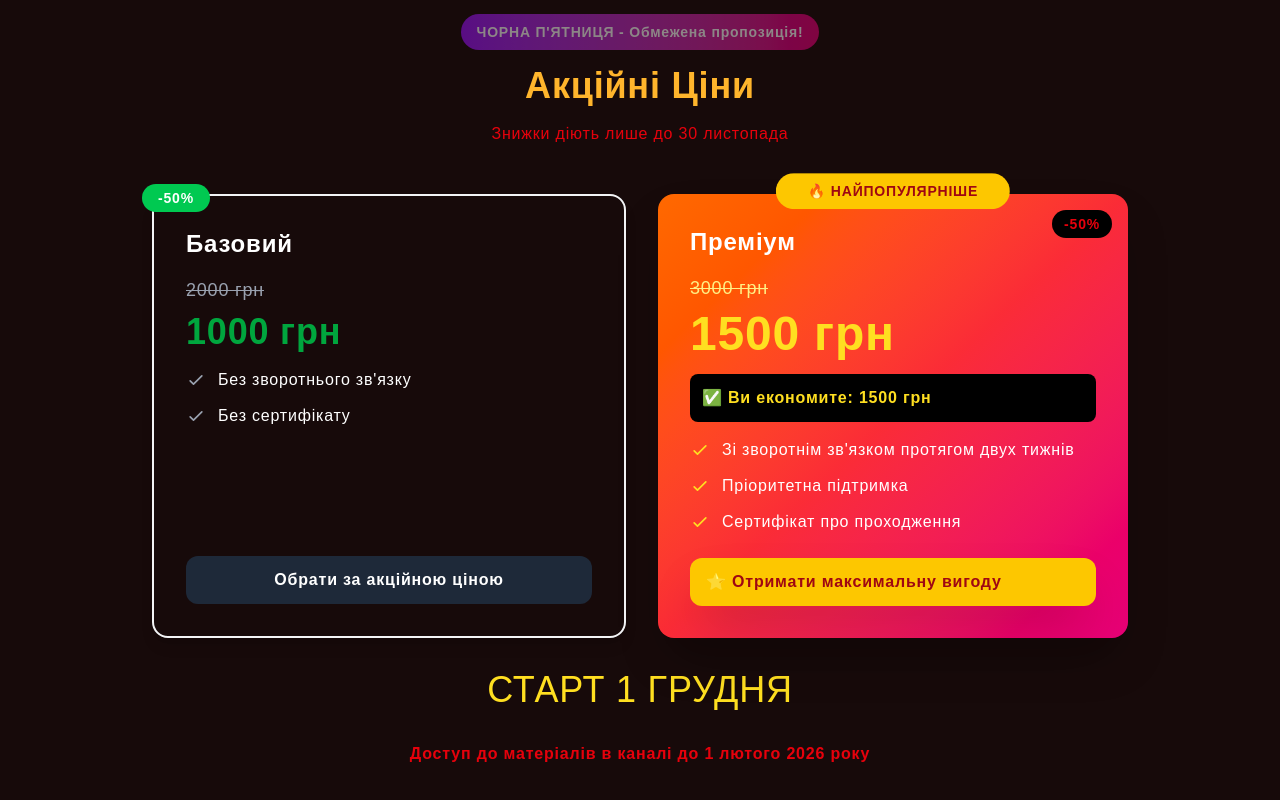
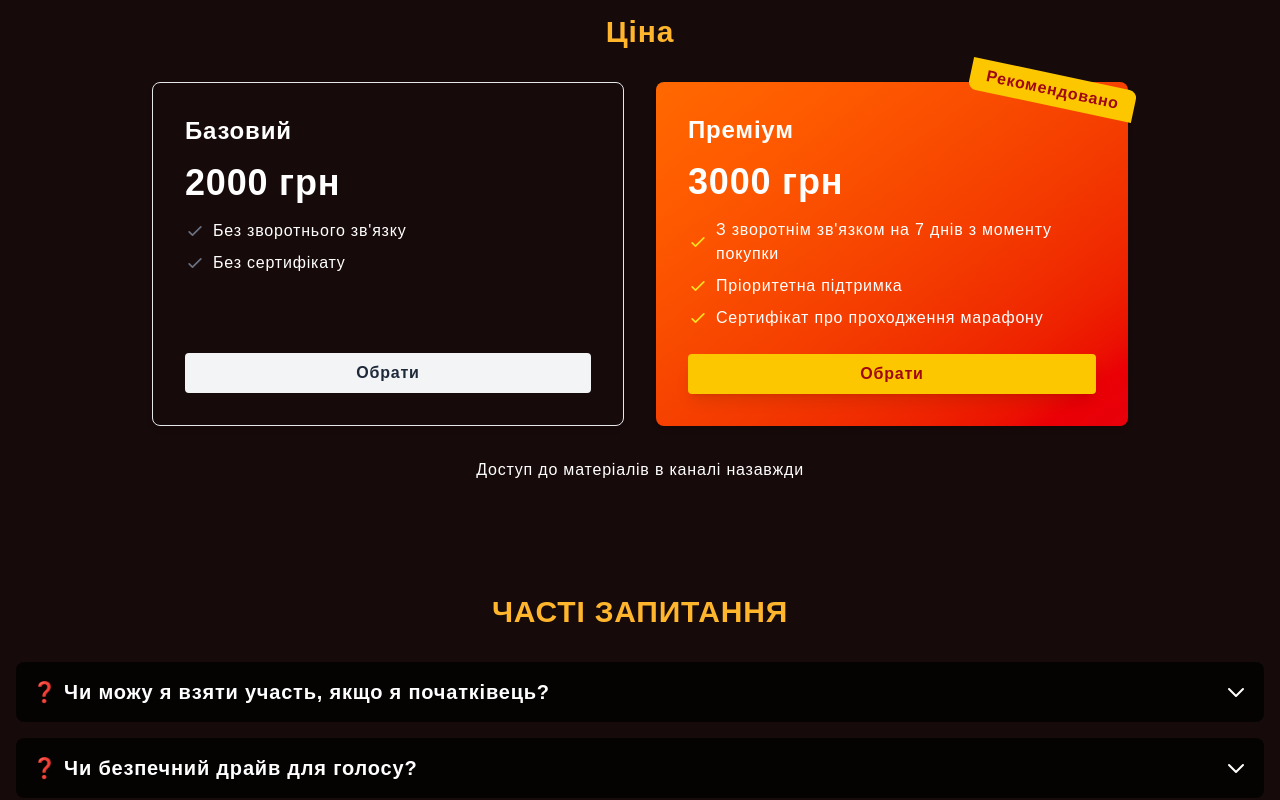
Before and after one commit to GrigoriyShkarta/fireUpYourDriveUa, a Next.js app: page / in a window 1280 px wide. Shown: the part 5300-6100 px from the top of the page. Built offline with nearby package versions, Linux system fonts and the light colour scheme; a web font is replaced by a local one.

Commit message:
fixed price

```diff
--- a/components/Price.tsx
+++ b/components/Price.tsx
@@ -1,244 +1,244 @@
-// export default function Price() {
-// 	return (
-// 		<div className='py-16 px-6 max-w-5xl mx-auto w-full'>
-// 			<h2 className='text-3xl font-bold mb-8 text-center'>Ціна</h2>
-//
-// 			<div className='grid md:grid-cols-2 gap-8'>
-// 				{/* Базовый вариант */}
-// 				<div className='bg-gray p-8 rounded-lg shadow-md border border-gray-200 flex flex-col justify-between'>
-// 					<div>
-// 						<h3 className='text-2xl font-semibold mb-4'>Базовий</h3>
-// 						<p className='text-4xl font-bold mb-4'>2000 грн</p>
-// 						<ul className='space-y-2'>
-// 							<li className='flex items-center'>
-// 								<svg
-// 									className='w-5 h-5 mr-2 text-gray-500'
-// 									fill='none'
-// 									stroke='currentColor'
-// 									viewBox='0 0 24 24'
-// 									xmlns='http://www.w3.org/2000/svg'
-// 								>
-// 									<path
-// 										strokeLinecap='round'
-// 										strokeLinejoin='round'
-// 										strokeWidth='2'
-// 										d='M5 13l4 4L19 7'
-// 									></path>
-// 								</svg>
-// 								Без зворотнього зв&apos;язку
-// 							</li>
-// 							<li className='flex items-center'>
-// 								<svg
-// 									className='w-5 h-5 mr-2 text-gray-500'
-// 									fill='none'
-// 									stroke='currentColor'
-// 									viewBox='0 0 24 24'
-// 									xmlns='http://www.w3.org/2000/svg'
-// 								>
-// 									<path
-// 										strokeLinecap='round'
-// 										strokeLinejoin='round'
-// 										strokeWidth='2'
-// 										d='M5 13l4 4L19 7'
-// 									></path>
-// 								</svg>
-// 								Без сертифікату
-// 							</li>
-// 						</ul>
-// 					</div>
-// 					<a href='https://t.me/yana_vocalcoach'>
-// 						<button className='mt-6 w-full bg-gray-100 hover:bg-gray-200 text-gray-800 font-bold py-2 px-4 rounded transition cursor-pointer'>
-// 							<a href='https://t.me/yana_vocalcoach'>Обрати</a>
-// 						</button>
-// 					</a>
-// 				</div>
-//
-// 				{/* Премиум вариант с "огненным" стилем */}
-// 				<div className='relative p-8 rounded-lg shadow-md bg-gradient-to-br from-orange-500 to-red-600 text-white transform hover:scale-105 transition duration-300'>
-// 					{/* Декоративный элемент "популярно" */}
-// 					<div className='absolute top-0 right-0 bg-yellow-400 text-red-800 font-bold px-4 py-1 rounded-bl-lg rounded-tr-lg transform rotate-12 translate-x-2 -translate-y-2'>
-// 						Рекомендовано
-// 					</div>
-// 					<h3 className='text-2xl font-semibold mb-4'>Преміум</h3>
-// 					<p className='text-4xl font-bold mb-4'>3000 грн</p>
-// 					<ul className='space-y-2'>
-// 						<li className='flex items-center'>
-// 							<svg
-// 								className='w-5 h-5 mr-2 text-yellow-300 flex-shrink-0'
-// 								fill='none'
-// 								stroke='currentColor'
-// 								viewBox='0 0 24 24'
-// 								xmlns='http://www.w3.org/2000/svg'
-// 							>
-// 								<path
-// 									strokeLinecap='round'
-// 									strokeLinejoin='round'
-// 									strokeWidth='2'
-// 									d='M5 13l4 4L19 7'
-// 								></path>
-// 							</svg>
-// 							З зворотнім зв&apos;язком на 7 днів з моменту покупки
-// 						</li>
-// 						<li className='flex items-center'>
-// 							<svg
-// 								className='w-5 h-5 mr-2 text-yellow-300 flex-shrink-0'
-// 								fill='none'
-// 								stroke='currentColor'
-// 								viewBox='0 0 24 24'
-// 								xmlns='http://www.w3.org/2000/svg'
-// 							>
-// 								<path
-// 									strokeLinecap='round'
-// 									strokeLinejoin='round'
-// 									strokeWidth='2'
-// 									d='M5 13l4 4L19 7'
-// 								></path>
-// 							</svg>
-// 							Пріоритетна підтримка
-// 						</li>
-// 						<li className='flex items-center'>
-// 							<svg
-// 								className='w-5 h-5 mr-2 text-yellow-300 flex-shrink-0'
-// 								fill='none'
-// 								stroke='currentColor'
-// 								viewBox='0 0 24 24'
-// 								xmlns='http://www.w3.org/2000/svg'
-// 							>
-// 								<path
-// 									strokeLinecap='round'
-// 									strokeLinejoin='round'
-// 									strokeWidth='2'
-// 									d='M5 13l4 4L19 7'
-// 								></path>
-// 							</svg>
-// 							Сертифікат про проходження марафону
-// 						</li>
-// 					</ul>
-// 					<a href='https://t.me/yana_vocalcoach'>
-// 						<button className='mt-6 w-full bg-yellow-400 hover:bg-yellow-300 text-red-800 font-bold py-2 px-4 rounded transition shadow-lg hover:shadow-xl cursor-pointer'>
-// 							Обрати
-// 						</button>
-// 					</a>
-// 				</div>
-// 			</div>
-//
-// 			<p className='text-center mt-8'>Доступ до матеріалів в каналі назавжди</p>
-// 		</div>
-// 	)
-// }
-
 export default function Price() {
 	return (
 		<div className='py-16 px-6 max-w-5xl mx-auto w-full'>
-      {/* Заголовок с акционным баннером */}
-      <div className='text-center mb-12'>
-        <div className='bg-gradient-to-r from-purple-600 to-pink-600 text-white text-sm font-bold py-2 px-4 rounded-full inline-block mb-4 animate-pulse'>
-          ЧОРНА П&#39;ЯТНИЦЯ - Обмежена пропозиція!
-        </div>
-        <h2 className='text-4xl font-bold mb-4'>Акційні Ціни</h2>
-        <p className='text-red-600'>Знижки діють лише до 30 листопада</p>
-      </div>
+			<h2 className='text-3xl font-bold mb-8 text-center'>Ціна</h2>
 
-      <div className="flex flex-col md:flex-row gap-8">
-        {/* Базовый вариант с акционной ценой */}
-        <div className='flex-1 p-8 rounded-2xl shadow-lg border-2 border-gray-100 flex flex-col justify-between relative'>
-          {/* Акционный стикер */}
-          <div className='absolute -top-3 -left-3 bg-green-500 text-white px-4 py-1 rounded-full text-sm font-bold'>
-            -50%
-          </div>
-
+			<div className='grid md:grid-cols-2 gap-8'>
+				{/* Базовый вариант */}
+				<div className='bg-gray p-8 rounded-lg shadow-md border border-gray-200 flex flex-col justify-between'>
 					<div>
 						<h3 className='text-2xl font-semibold mb-4'>Базовий</h3>
-
-            {/* Старая цена зачеркнута */}
-            <div className='mb-2'>
-              <span className='text-gray-400 line-through text-lg'>2000 грн</span>
-            </div>
-
-            {/* Новая акционная цена */}
-            <p className='text-4xl font-bold mb-4 text-green-600'>1000 грн</p>
-
-            <ul className='space-y-3'>
+						<p className='text-4xl font-bold mb-4'>2000 грн</p>
+						<ul className='space-y-2'>
 							<li className='flex items-center'>
-                <svg className='w-5 h-5 mr-3 text-gray-400' fill='none' stroke='currentColor' viewBox='0 0 24 24'>
-                  <path strokeLinecap='round' strokeLinejoin='round' strokeWidth='2' d='M5 13l4 4L19 7'></path>
+								<svg
+									className='w-5 h-5 mr-2 text-gray-500'
+									fill='none'
+									stroke='currentColor'
+									viewBox='0 0 24 24'
+									xmlns='http://www.w3.org/2000/svg'
+								>
+									<path
+										strokeLinecap='round'
+										strokeLinejoin='round'
+										strokeWidth='2'
+										d='M5 13l4 4L19 7'
+									></path>
 								</svg>
-                Без зворотнього зв&#39;язку
+								Без зворотнього зв&apos;язку
 							</li>
 							<li className='flex items-center'>
-                <svg className='w-5 h-5 mr-3 text-gray-400' fill='none' stroke='currentColor' viewBox='0 0 24 24'>
-                  <path strokeLinecap='round' strokeLinejoin='round' strokeWidth='2' d='M5 13l4 4L19 7'></path>
+								<svg
+									className='w-5 h-5 mr-2 text-gray-500'
+									fill='none'
+									stroke='currentColor'
+									viewBox='0 0 24 24'
+									xmlns='http://www.w3.org/2000/svg'
+								>
+									<path
+										strokeLinecap='round'
+										strokeLinejoin='round'
+										strokeWidth='2'
+										d='M5 13l4 4L19 7'
+									></path>
 								</svg>
 								Без сертифікату
 							</li>
 						</ul>
 					</div>
 					<a href='https://t.me/yana_vocalcoach'>
-          <button className='mt-6 w-full bg-gray-800 hover:bg-gray-900 text-white font-bold py-3 px-4 rounded-xl transition-all duration-300 cursor-pointer hover:scale-105'>
-            Обрати за акційною ціною
+						<button className='mt-6 w-full bg-gray-100 hover:bg-gray-200 text-gray-800 font-bold py-2 px-4 rounded transition cursor-pointer'>
+							<a href='https://t.me/yana_vocalcoach'>Обрати</a>
 						</button>
 					</a>
 				</div>
 
-        {/* Премиум вариант с максимальной скидкой */}
-        <div className='flex-1 relative p-8 rounded-2xl shadow-2xl bg-gradient-to-br from-orange-500 via-red-500 to-pink-600 text-white transform hover:scale-105 transition duration-300'>
-          {/* Верхний стикер "Топ предложение" */}
-          <div className='absolute -top-3 left-1/2 transform -translate-x-1/2 bg-yellow-400 text-red-800 font-bold px-8 py-2 rounded-full text-sm animate-bounce whitespace-nowrap'>
-            🔥 НАЙПОПУЛЯРНІШЕ
+				{/* Премиум вариант с "огненным" стилем */}
+				<div className='relative p-8 rounded-lg shadow-md bg-gradient-to-br from-orange-500 to-red-600 text-white transform hover:scale-105 transition duration-300'>
+					{/* Декоративный элемент "популярно" */}
+					<div className='absolute top-0 right-0 bg-yellow-400 text-red-800 font-bold px-4 py-1 rounded-bl-lg rounded-tr-lg transform rotate-12 translate-x-2 -translate-y-2'>
+						Рекомендовано
 					</div>
-
-          {/* Стикер скидки */}
-          <div className='absolute top-4 right-4 bg-black  text-red-600 font-bold px-3 py-1 rounded-full text-sm'>
-            -50%
-          </div>
-
 					<h3 className='text-2xl font-semibold mb-4'>Преміум</h3>
-
-          {/* Старая цена */}
-          <div className='mb-2'>
-            <span className='text-yellow-200 line-through text-lg'>3000 грн</span>
-          </div>
-
-          {/* Новая цена */}
-          <p className='text-5xl font-bold mb-4 text-yellow-300'>1500 грн</p>
-
-          {/* Экономия */}
-          <div className='bg-black bg-opacity-30 rounded-lg p-3 mb-4'>
-            <p className='text-yellow-300 font-semibold'>✅ Ви економите: 1500 грн</p>
-          </div>
-
-          <ul className='space-y-3'>
+					<p className='text-4xl font-bold mb-4'>3000 грн</p>
+					<ul className='space-y-2'>
 						<li className='flex items-center'>
-              <svg className='w-5 h-5 mr-3 text-yellow-300 flex-shrink-0' fill='none' stroke='currentColor' viewBox='0 0 24 24'>
-                <path strokeLinecap='round' strokeLinejoin='round' strokeWidth='2' d='M5 13l4 4L19 7'></path>
+							<svg
+								className='w-5 h-5 mr-2 text-yellow-300 flex-shrink-0'
+								fill='none'
+								stroke='currentColor'
+								viewBox='0 0 24 24'
+								xmlns='http://www.w3.org/2000/svg'
+							>
+								<path
+									strokeLinecap='round'
+									strokeLinejoin='round'
+									strokeWidth='2'
+									d='M5 13l4 4L19 7'
+								></path>
 							</svg>
-              Зі зворотнім зв&#39;язком протягом двух тижнів
+							З зворотнім зв&apos;язком на 7 днів з моменту покупки
 						</li>
 						<li className='flex items-center'>
-              <svg className='w-5 h-5 mr-3 text-yellow-300 flex-shrink-0' fill='none' stroke='currentColor' viewBox='0 0 24 24'>
-                <path strokeLinecap='round' strokeLinejoin='round' strokeWidth='2' d='M5 13l4 4L19 7'></path>
+							<svg
+								className='w-5 h-5 mr-2 text-yellow-300 flex-shrink-0'
+								fill='none'
+								stroke='currentColor'
+								viewBox='0 0 24 24'
+								xmlns='http://www.w3.org/2000/svg'
+							>
+								<path
+									strokeLinecap='round'
+									strokeLinejoin='round'
+									strokeWidth='2'
+									d='M5 13l4 4L19 7'
+								></path>
 							</svg>
 							Пріоритетна підтримка
 						</li>
 						<li className='flex items-center'>
-              <svg className='w-5 h-5 mr-3 text-yellow-300 flex-shrink-0' fill='none' stroke='currentColor' viewBox='0 0 24 24'>
-                <path strokeLinecap='round' strokeLinejoin='round' strokeWidth='2' d='M5 13l4 4L19 7'></path>
+							<svg
+								className='w-5 h-5 mr-2 text-yellow-300 flex-shrink-0'
+								fill='none'
+								stroke='currentColor'
+								viewBox='0 0 24 24'
+								xmlns='http://www.w3.org/2000/svg'
+							>
+								<path
+									strokeLinecap='round'
+									strokeLinejoin='round'
+									strokeWidth='2'
+									d='M5 13l4 4L19 7'
+								></path>
 							</svg>
-              Сертифікат про проходження
+							Сертифікат про проходження марафону
 						</li>
 					</ul>
-
 					<a href='https://t.me/yana_vocalcoach'>
-          <button className='flex items-center gap-2 mt-6 w-full bg-yellow-400 hover:bg-yellow-300 text-red-800 text-nowrap font-bold py-3 px-4 rounded-xl transition-all duration-300 shadow-2xl hover:shadow-3xl cursor-pointer hover:scale-105 transform'>
-            ⭐ Отримати максимальну вигоду
+						<button className='mt-6 w-full bg-yellow-400 hover:bg-yellow-300 text-red-800 font-bold py-2 px-4 rounded transition shadow-lg hover:shadow-xl cursor-pointer'>
+							Обрати
 						</button>
 					</a>
 				</div>
 			</div>
 
-      <p className='text-center mt-8 text-4xl text-yellow-300'>СТАРТ 1 ГРУДНЯ</p>
-
-      <p className='text-center mt-8 text-red-600 font-semibold'>Доступ до матеріалів в каналі до 1 лютого 2026 року</p>
+			<p className='text-center mt-8'>Доступ до матеріалів в каналі назавжди</p>
 		</div>
 	)
 }
+
+// export default function Price() {
+//   return (
+//     <div className='py-16 px-6 max-w-5xl mx-auto w-full'>
+//       {/* Заголовок с акционным баннером */}
+//       <div className='text-center mb-12'>
+//         <div className='bg-gradient-to-r from-purple-600 to-pink-600 text-white text-sm font-bold py-2 px-4 rounded-full inline-block mb-4 animate-pulse'>
+//           ЧОРНА П&#39;ЯТНИЦЯ - Обмежена пропозиція!
+//         </div>
+//         <h2 className='text-4xl font-bold mb-4'>Акційні Ціни</h2>
+//         <p className='text-red-600'>Знижки діють лише до 30 листопада</p>
+//       </div>
+//
+//       <div className="flex flex-col md:flex-row gap-8">
+//         {/* Базовый вариант с акционной ценой */}
+//         <div className='flex-1 p-8 rounded-2xl shadow-lg border-2 border-gray-100 flex flex-col justify-between relative'>
+//           {/* Акционный стикер */}
+//           <div className='absolute -top-3 -left-3 bg-green-500 text-white px-4 py-1 rounded-full text-sm font-bold'>
+//             -50%
+//           </div>
+//
+//           <div>
+//             <h3 className='text-2xl font-semibold mb-4'>Базовий</h3>
+//
+//             {/* Старая цена зачеркнута */}
+//             <div className='mb-2'>
+//               <span className='text-gray-400 line-through text-lg'>2000 грн</span>
+//             </div>
+//
+//             {/* Новая акционная цена */}
+//             <p className='text-4xl font-bold mb-4 text-green-600'>1000 грн</p>
+//
+//             <ul className='space-y-3'>
+//               <li className='flex items-center'>
+//                 <svg className='w-5 h-5 mr-3 text-gray-400' fill='none' stroke='currentColor' viewBox='0 0 24 24'>
+//                   <path strokeLinecap='round' strokeLinejoin='round' strokeWidth='2' d='M5 13l4 4L19 7'></path>
+//                 </svg>
+//                 Без зворотнього зв&#39;язку
+//               </li>
+//               <li className='flex items-center'>
+//                 <svg className='w-5 h-5 mr-3 text-gray-400' fill='none' stroke='currentColor' viewBox='0 0 24 24'>
+//                   <path strokeLinecap='round' strokeLinejoin='round' strokeWidth='2' d='M5 13l4 4L19 7'></path>
+//                 </svg>
+//                 Без сертифікату
+//               </li>
+//             </ul>
+//           </div>
+//           <a href='https://t.me/yana_vocalcoach'>
+//           <button className='mt-6 w-full bg-gray-800 hover:bg-gray-900 text-white font-bold py-3 px-4 rounded-xl transition-all duration-300 cursor-pointer hover:scale-105'>
+//             Обрати за акційною ціною
+//           </button>
+//           </a>
+//         </div>
+//
+//         {/* Премиум вариант с максимальной скидкой */}
+//         <div className='flex-1 relative p-8 rounded-2xl shadow-2xl bg-gradient-to-br from-orange-500 via-red-500 to-pink-600 text-white transform hover:scale-105 transition duration-300'>
+//           {/* Верхний стикер "Топ предложение" */}
+//           <div className='absolute -top-3 left-1/2 transform -translate-x-1/2 bg-yellow-400 text-red-800 font-bold px-8 py-2 rounded-full text-sm animate-bounce whitespace-nowrap'>
+//             🔥 НАЙПОПУЛЯРНІШЕ
+//           </div>
+//
+//           {/* Стикер скидки */}
+//           <div className='absolute top-4 right-4 bg-black  text-red-600 font-bold px-3 py-1 rounded-full text-sm'>
+//             -50%
+//           </div>
+//
+//           <h3 className='text-2xl font-semibold mb-4'>Преміум</h3>
+//
+//           {/* Старая цена */}
+//           <div className='mb-2'>
+//             <span className='text-yellow-200 line-through text-lg'>3000 грн</span>
+//           </div>
+//
+//           {/* Новая цена */}
+//           <p className='text-5xl font-bold mb-4 text-yellow-300'>1500 грн</p>
+//
+//           {/* Экономия */}
+//           <div className='bg-black bg-opacity-30 rounded-lg p-3 mb-4'>
+//             <p className='text-yellow-300 font-semibold'>✅ Ви економите: 1500 грн</p>
+//           </div>
+//
+//           <ul className='space-y-3'>
+//             <li className='flex items-center'>
+//               <svg className='w-5 h-5 mr-3 text-yellow-300 flex-shrink-0' fill='none' stroke='currentColor' viewBox='0 0 24 24'>
+//                 <path strokeLinecap='round' strokeLinejoin='round' strokeWidth='2' d='M5 13l4 4L19 7'></path>
+//               </svg>
+//               Зі зворотнім зв&#39;язком протягом двух тижнів
+//             </li>
+//             <li className='flex items-center'>
+//               <svg className='w-5 h-5 mr-3 text-yellow-300 flex-shrink-0' fill='none' stroke='currentColor' viewBox='0 0 24 24'>
+//                 <path strokeLinecap='round' strokeLinejoin='round' strokeWidth='2' d='M5 13l4 4L19 7'></path>
+//               </svg>
+//               Пріоритетна підтримка
+//             </li>
+//             <li className='flex items-center'>
+//               <svg className='w-5 h-5 mr-3 text-yellow-300 flex-shrink-0' fill='none' stroke='currentColor' viewBox='0 0 24 24'>
+//                 <path strokeLinecap='round' strokeLinejoin='round' strokeWidth='2' d='M5 13l4 4L19 7'></path>
+//               </svg>
+//               Сертифікат про проходження
+//             </li>
+//           </ul>
+//
+//           <a href='https://t.me/yana_vocalcoach'>
+//           <button className='flex items-center gap-2 mt-6 w-full bg-yellow-400 hover:bg-yellow-300 text-red-800 text-nowrap font-bold py-3 px-4 rounded-xl transition-all duration-300 shadow-2xl hover:shadow-3xl cursor-pointer hover:scale-105 transform'>
+//             ⭐ Отримати максимальну вигоду
+//           </button>
+//           </a>
+//         </div>
+//       </div>
+//
+//       <p className='text-center mt-8 text-4xl text-yellow-300'>СТАРТ 1 ГРУДНЯ</p>
+//
+//       <p className='text-center mt-8 text-red-600 font-semibold'>Доступ до матеріалів в каналі до 1 лютого 2026 року</p>
+//     </div>
+//   )
+// }
```
Lines whose indentation alone changed are shown as unchanged.
